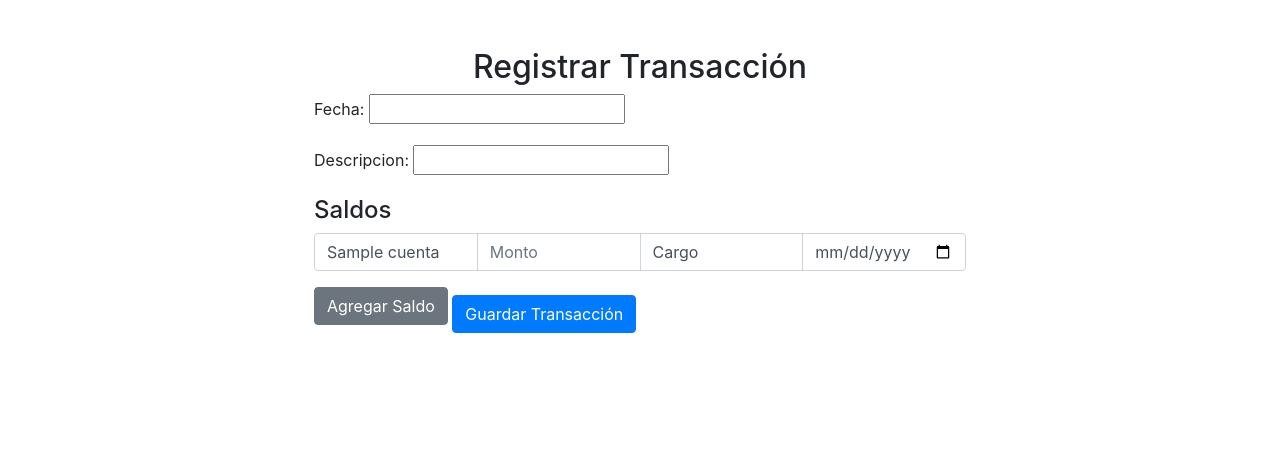
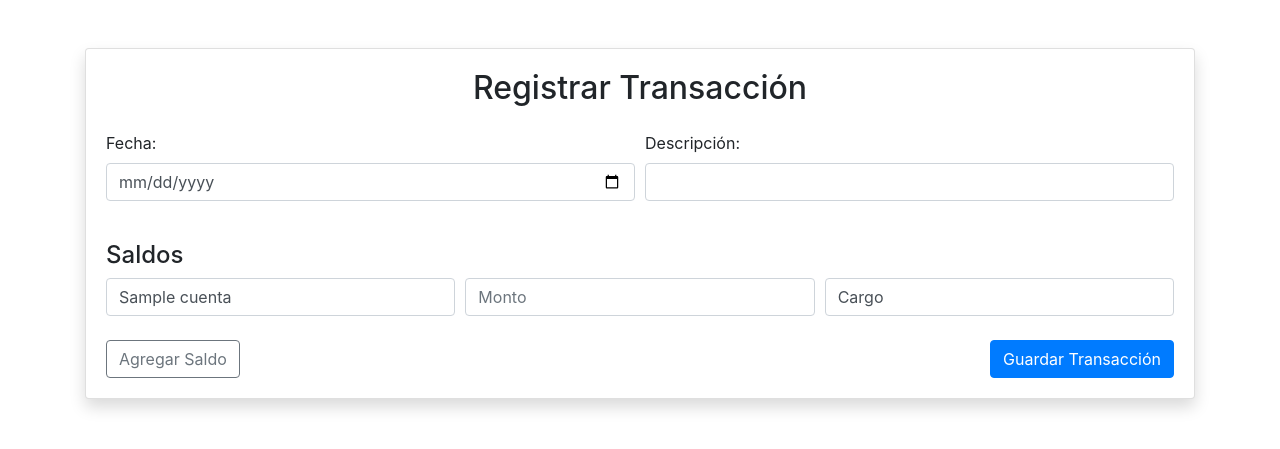
Before and after one commit to ph22012/PROTOTIPO-SIC-G3, a Django app: page /create-transaction/ in a window 1280 px wide. Shown: the part 64-513 px from the top of the page. Run offline with Django 5.2, Linux system fonts and the light colour scheme; a user stored in the database is signed in; tables that the repository leaves empty hold one stand-in row (values such as "Sample post"); some libraries are stand-ins or nearby versions.

Commit message:
Registro de transacciones finalizado

```diff
--- a/gtransacciones/forms.py
+++ b/gtransacciones/forms.py
@@ -12,7 +12,7 @@ class SaldosTransaccionForm(forms.ModelForm):
 
     class Meta:
         model = SaldosTransaccion
-        fields = ['idCuenta', 'monto_cargo', 'monto_haber', 'fecha']
+        fields = ['idCuenta', 'monto_cargo', 'monto_haber']
 
 
 # Formulario para Transaction
--- a/gtransacciones/models.py
+++ b/gtransacciones/models.py
@@ -21,8 +21,9 @@ class Cuenta(models.Model):
 # Modelo de Registro de Transacción
 class Transaction(models.Model):
     idTransaccion = models.AutoField(primary_key=True)
+    fecha = models.DateField()
     descripcion = models.CharField(max_length=200)
-    fecha = models.DateField()
+
 
     class Meta:
         db_table = 'gtransacciones_transaction'
@@ -39,7 +40,7 @@ class SaldosTransaccion(models.Model):
     idTransaccion = models.ForeignKey('Transaction', on_delete=models.CASCADE)
     monto_cargo = models.DecimalField(max_digits=10, decimal_places=2, default=0.00)
     monto_haber = models.DecimalField(max_digits=10, decimal_places=2, default=0.00)
-    fecha = models.DateField()
+    #fecha = models.DateField()
 
     class Meta:
         db_table = 'gtransacciones_saldostransaccion'
@@ -47,12 +48,12 @@ class SaldosTransaccion(models.Model):
     def __str__(self):
         return f'Saldo {self.idSaldoTransaccion} - Cuenta: {self.idCuenta}'
 
-    def registrar_saldo(self, id_cuenta, monto, tipo, fecha):
+    def registrar_saldo(self, id_cuenta, monto, tipo):
         saldo_transaccion = SaldosTransaccion(
             idCuenta=id_cuenta,
             monto = monto,
             idTransaccion=self,
-            fecha=fecha
+            #fecha=fecha
         )
         if tipo.lower() == 'cargo':
             saldo_transaccion.monto_cargo = monto
--- a/gtransacciones/templates/create_transaction.html
+++ b/gtransacciones/templates/create_transaction.html
@@ -11,53 +11,80 @@
 </head>
 <body>
     <div class="container mt-5">
-        <div class="d-flex justify-content-center align-items-center flex-column">
-            <h2 class="text-center">Registrar Transacción</h2>
+        <div class="card shadow">
+            <div class="card-body">
+                <h2 class="text-center mb-4">Registrar Transacción</h2>
 
                 <form method="post" action="">
                     {% csrf_token %}
-                {{ form.as_p }}
-                <div id="saldos-container" class="w-100">
-                    <h4>Saldos</h4>
-                    <div class="input-group mb-3 saldo-item">
+
+                    <div class="form-row">
+                        <div class="form-group col-md-6">
+                            <label for="fecha">Fecha:</label>
+                            <input type="date" name="fecha" id="fecha" class="form-control" required>
+                        </div>
+                        <div class="form-group col-md-6">
+                            <label for="descripcion">Descripción:</label>
+                            <input type="text" name="descripcion" id="descripcion" class="form-control" required>
+                        </div>
+                    </div>
+
+                    <h4 class="mt-4">Saldos</h4>
+                    <div id="saldos-container">
+                        <div class="form-row align-items-center mb-2 saldo-item">
+                            <div class="col-md-4">
                                 <select name="idCuenta" class="form-control" required>
                                     {% for cuenta in cuentas %}
                                         <option value="{{ cuenta.idCuenta }}">{{ cuenta.nameCuenta }}</option>
                                     {% endfor %}
                                 </select>
+                            </div>
+                            <div class="col-md-4">
                                 <input type="number" name="monto" class="form-control" placeholder="Monto" required>
+                            </div>
+                            <div class="col-md-4">
                                 <select name="tipo" class="form-control" required>
                                     <option value="cargo">Cargo</option>
                                     <option value="haber">Haber</option>
                                 </select>
-                        <input type="date" name="fecha" class="form-control" required>
                             </div>
                         </div>
-                <button type="button" id="add-saldo" class="btn btn-secondary mb-3">Agregar Saldo</button>
+                    </div>
+
+                    <div class="d-flex justify-content-between mt-4">
+                        <button type="button" id="add-saldo" class="btn btn-outline-secondary">Agregar Saldo</button>
                         <button type="submit" class="btn btn-primary">Guardar Transacción</button>
+                    </div>
                 </form>
+            </div>
+        </div>
     </div>
 
     <script>
         document.getElementById('add-saldo').onclick = function() {
             const container = document.getElementById('saldos-container');
-                const newSaldo = `<div class="input-group mb-3 saldo-item">
+            const newSaldo = `
+                <div class="form-row align-items-center mb-2 saldo-item">
+                    <div class="col-md-4">
                         <select name="idCuenta" class="form-control" required>
                             {% for cuenta in cuentas %}
                                 <option value="{{ cuenta.idCuenta }}">{{ cuenta.nameCuenta }}</option>
                             {% endfor %}
                         </select>
+                    </div>
+                    <div class="col-md-4">
                         <input type="number" name="monto" class="form-control" placeholder="Monto" required>
+                    </div>
+                    <div class="col-md-4">
                         <select name="tipo" class="form-control" required>
                             <option value="cargo">Cargo</option>
                             <option value="haber">Haber</option>
                         </select>
-                    <input type="date" name="fecha" class="form-control" required>
+                    </div>
                 </div>`;
             container.insertAdjacentHTML('beforeend', newSaldo);
         }
     </script>
-    </div>
 </body>
 </html>
 {% endblock %}
--- a/gtransacciones/views.py
+++ b/gtransacciones/views.py
@@ -15,16 +15,16 @@ def create_transaction(request):
             cuentas_list = request.POST.getlist('idCuenta')
             montos_list = request.POST.getlist('monto')
             tipos_list = request.POST.getlist('tipo')
-            fechas_list = request.POST.getlist('fecha')
+            #fechas_list = request.POST.getlist('fecha')
 
             # Itera a través de las listas de saldos y crea cada registro
-            for cuenta, monto, tipo, fecha in zip(cuentas_list, montos_list, tipos_list, fechas_list):
+            for cuenta, monto, tipo in zip(cuentas_list, montos_list, tipos_list):
                 SaldosTransaccion.objects.create(
                     idTransaccion=transaction,
                     idCuenta_id=cuenta,
                     monto_cargo=monto if tipo == 'cargo' else 0,
                     monto_haber=monto if tipo == 'haber' else 0,
-                    fecha=fecha
+                    #fecha=fecha
                 )
             return redirect('create_transaction')
     else:
```
Lines whose indentation alone changed are shown as unchanged.
